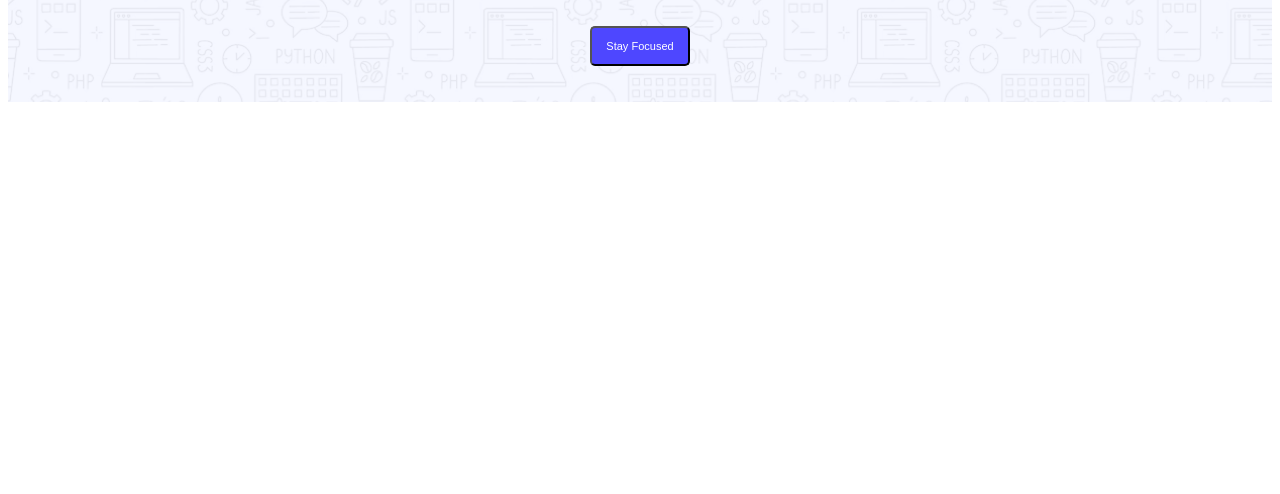
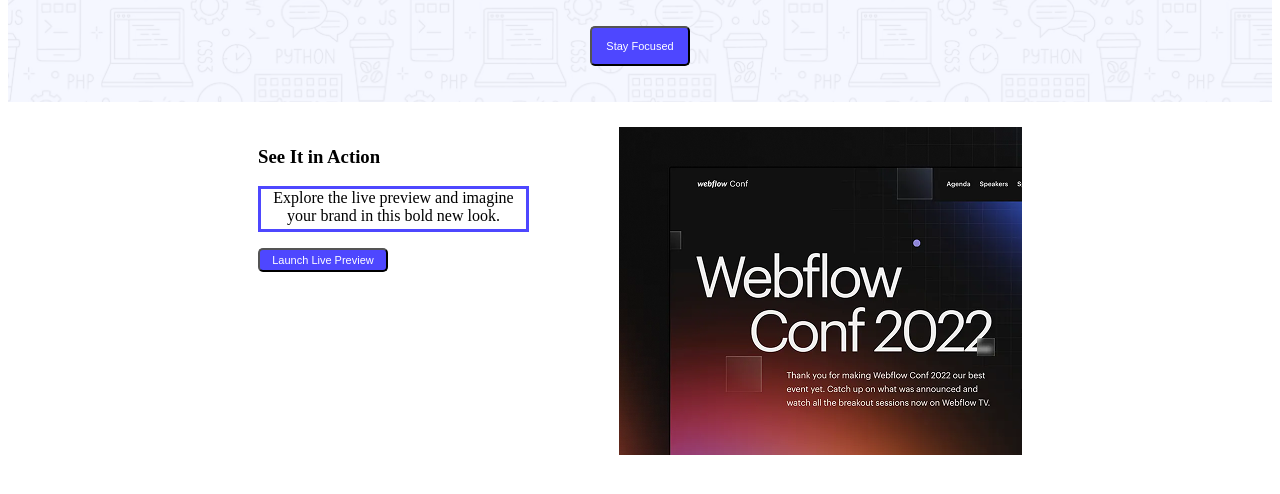
Before and after one commit to raihan-nur/Nur, a plain HTML site: page index.html in a window 1280 px wide. Shown: the part 244-738 px from the top of the page. Drawn offline with Linux system fonts and the light colour scheme.

Commit message:
added another div

```diff
--- a/index.html
+++ b/index.html
@@ -33,6 +33,19 @@
 
      <main>
 
+        <div class="web-flow">
+             <section class="sec-a">
+                <h3 > See It in Action</h3>
+                 <p class="army">Explore the live preview and imagine your brand in this bold new look.</p>
+                    <p><button class="but-3">Launch Live Preview</button></p>
+
+             </section>
+
+             <section class="sec-b">
+                <img src="Assets/wc-mini.png" alt="">
+             </section>
+        </div>
+
 
      </main>
 
--- a/style.css
+++ b/style.css
@@ -58,3 +58,29 @@
     color: white;
 
 }
+
+/* main-body-part */
+
+.web-flow{
+    display: flex;
+    justify-content: space-between;
+    padding: 25px 250px;
+}
+.but-3{
+    height: 24px;
+    width: 130px;
+    /* padding: 0 50px; */
+    font-size: 11px;
+    border-radius: 5px;
+    background-color: #4E47FF;
+    color: white;
+}
+
+.army{
+    border-style: solid;
+    height: 40px;
+    width: 265px;
+    /* border: 2px solid #4E47FF; */
+    border-color: #4E47FF;
+    text-align: center;
+}
```
